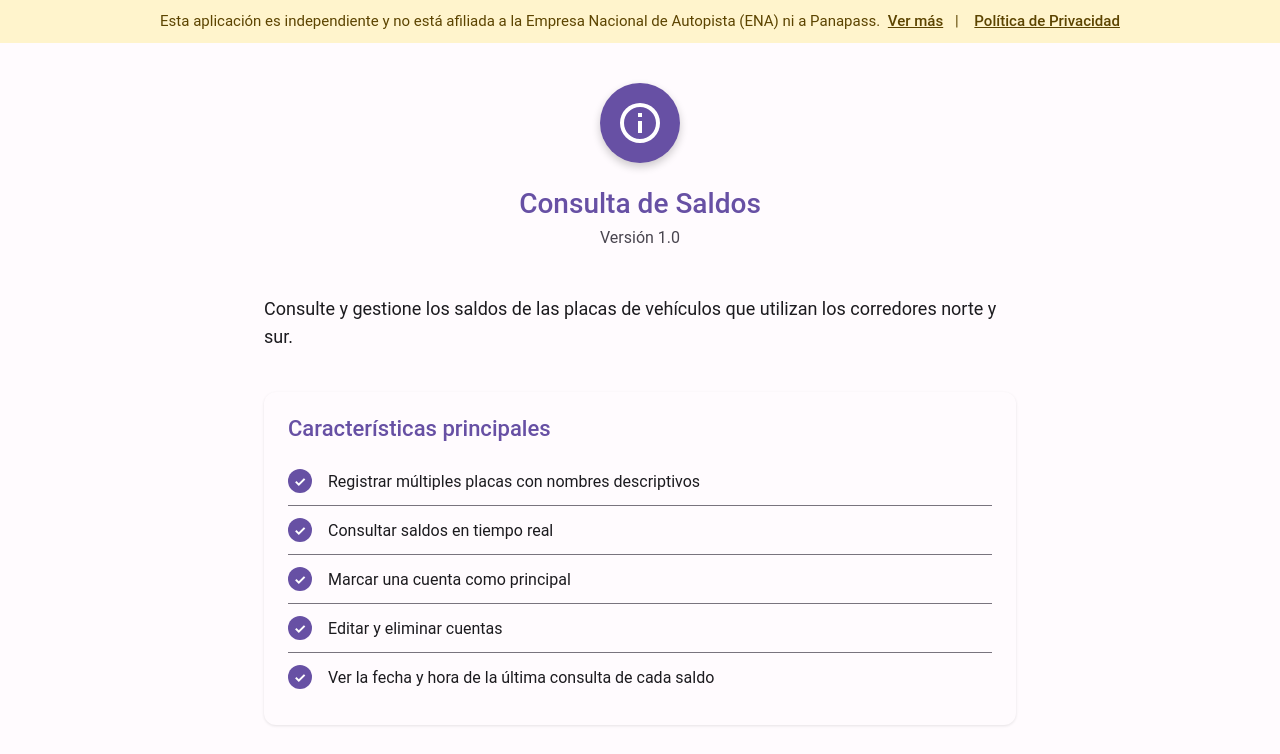
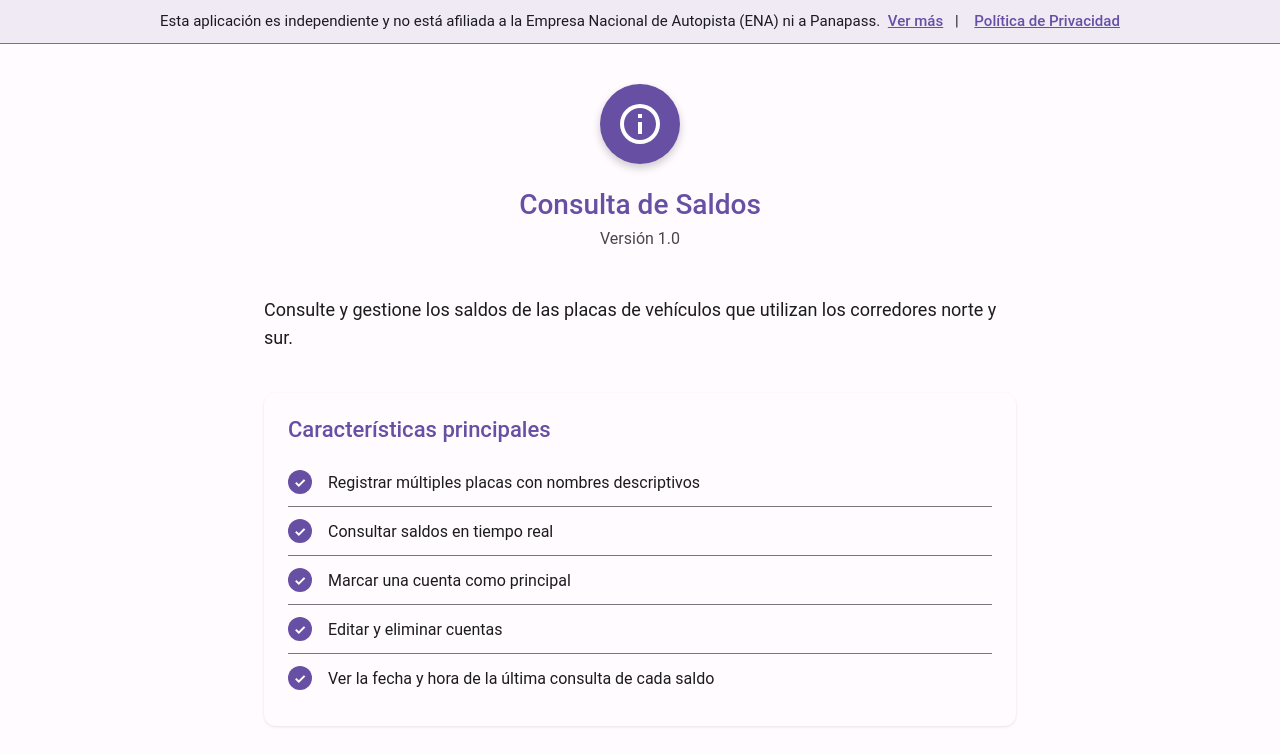
Before and after one commit to javiier507/saldo-corredores-lp, a plain HTML site: page index.html in a window 1280 px wide. Shown: the top 754 px of the page. Drawn offline with Linux system fonts and the light colour scheme.

Commit message:
fix: deriving the notice colors from the app theme variables
Co-Authored-By: Claude Opus 5.5 <noreply@anthropic.com>

```diff
--- a/index.html
+++ b/index.html
@@ -13,9 +13,6 @@
             --on-surface-color: #1C1B1F;
             --on-surface-variant-color: #49454F;
             --outline-color: #79747E;
-            /* Aviso de app no oficial: la app no lo sobrescribe, así que es igual en claro y oscuro */
-            --notice-bg: #FFF4CC;
-            --notice-on-color: #5C4400;
         }
 
         * {
@@ -31,8 +28,10 @@
         }
 
         .notice {
-            background-color: var(--notice-bg);
-            color: var(--notice-on-color);
+            background-color: var(--surface-color);
+            background-color: color-mix(in srgb, var(--primary-color) 10%, var(--surface-color));
+            color: var(--on-surface-color);
+            border-bottom: 1px solid var(--outline-color);
             text-align: center;
             padding: 10px 16px;
             font-size: 15px;
@@ -40,7 +39,7 @@
         }
 
         .notice a {
-            color: inherit;
+            color: var(--primary-color);
             font-weight: 500;
             margin-left: 4px;
         }
```
